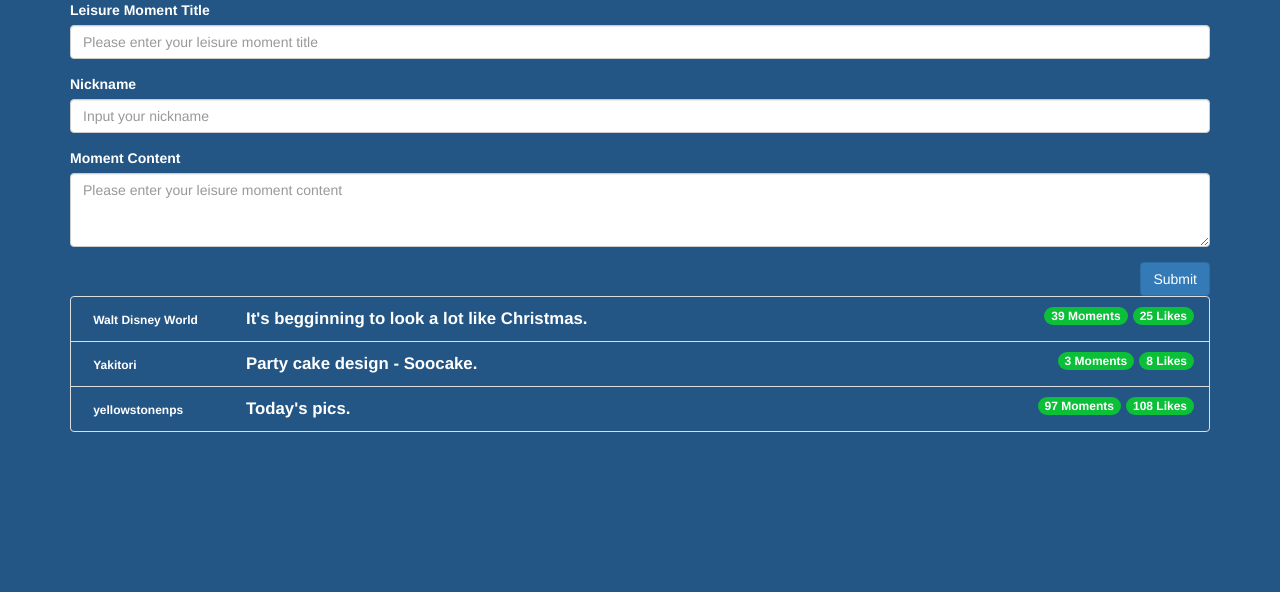
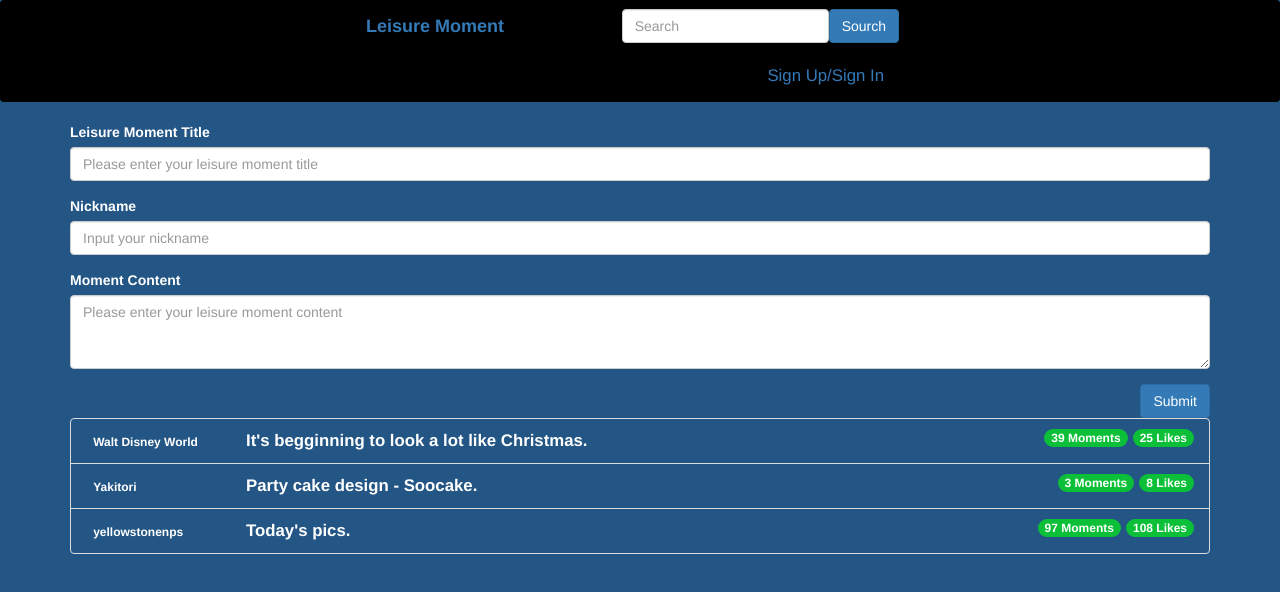
Before and after one commit to mingxinwb/leisure-moment, an Angular app in the folder lm-client/: page /moments in a window 1280 px wide. Shown: the top 592 px of the page. Built offline with nearby package versions, Linux system fonts and the light colour scheme.

Commit message:
generate navbar

```diff
--- a/lm-client/src/app/app.component.html
+++ b/lm-client/src/app/app.component.html
@@ -1 +1,2 @@
+<app-navbar></app-navbar>
 <router-outlet></router-outlet>
--- a/lm-client/src/app/app.module.ts
+++ b/lm-client/src/app/app.module.ts
@@ -9,13 +9,15 @@ import { MomentListComponent } from './components/moment-list/moment-list.compon
 import { MomentDetailComponent } from './components/moment-detail/moment-detail.component';
 import { routing } from './app.routes';
 import { NewMomentComponent } from './components/new-moment/new-moment.component';
+import { NavbarComponent } from './components/navbar/navbar.component';
 
 @NgModule({
   declarations: [
     AppComponent,
     MomentListComponent,
     MomentDetailComponent,
-    NewMomentComponent
+    NewMomentComponent,
+    NavbarComponent
   ],
   imports: [
     BrowserModule,
--- /dev/null
+++ b/lm-client/src/app/components/navbar/navbar.component.css
@@ -0,0 +1,11 @@
+.title {
+    font-size: 1.2em;
+  }
+
+.headmargin {
+    margin-left: 350px;
+}
+
+.signupmargin {
+    margin-right: 350px;
+}
--- /dev/null
+++ b/lm-client/src/app/components/navbar/navbar.component.html
@@ -0,0 +1,27 @@
+<nav class="navbar fixed-top navbar-dark title" style="background-color: #000000">
+    <div class="container-fluid center">
+      <!-- Brand and toggle get grouped for better mobile display -->
+      <div class="navbar-header headmargin">
+        <button type="button" class="navbar-toggle collapsed" data-toggle="collapse" data-target="#bs-example-navbar-collapse-1" aria-expanded="false">
+          <span class="sr-only">Toggle navigation</span>
+          <span class="icon-bar"></span>
+          <span class="icon-bar"></span>
+          <span class="icon-bar"></span>
+        </button>
+        <a class="navbar-brand" href="#"><strong>{{ title }}</strong></a>
+      </div>
+
+      <!-- Collect the nav links, forms, and other content for toggling -->
+      <div class="collapse navbar-collapse signupmargin" id="bs-example-navbar-collapse-1">
+        <form class="navbar-form navbar-right my-2 my-lg-0">
+          <div class="form-group">
+            <input type="search" class="form-control mr-sm-2" aria-label="Search" placeholder="Search">
+          </div>
+          <button type="submit" class="btn btn-primary pull-right my-2 my-sm-0">Sourch</button>
+        </form>
+        <ul class="nav navbar-nav navbar-right">
+          <li><a href="#">Sign Up/Sign In</a></li>
+        </ul>
+      </div><!-- /.navbar-collapse -->
+    </div><!-- /.container-fluid -->
+</nav>
--- /dev/null
+++ b/lm-client/src/app/components/navbar/navbar.component.ts
@@ -0,0 +1,15 @@
+import { Component, OnInit } from '@angular/core';
+
+@Component({
+  selector: 'app-navbar',
+  templateUrl: './navbar.component.html',
+  styleUrls: ['./navbar.component.css']
+})
+export class NavbarComponent implements OnInit {
+  title: string = 'Leisure Moment';
+  constructor() { }
+
+  ngOnInit() {
+  }
+
+}
```
Also changed, not shown: 1 other file (tests, documents, lock files or other folders).
